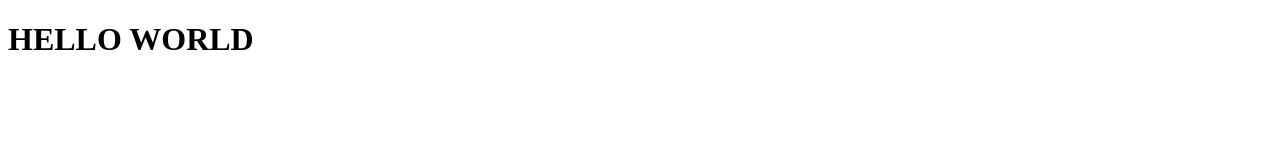
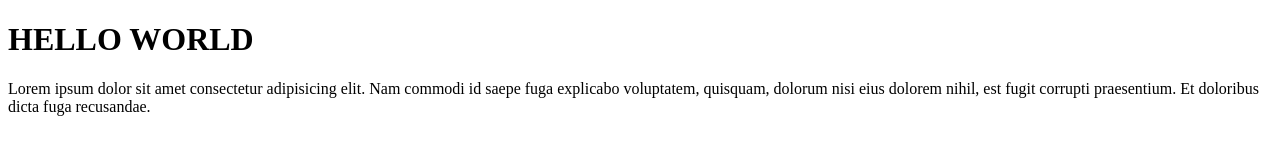
Before and after one commit to axios047/hello-world-project, a plain HTML site: page index.html in a window 1280 px wide. Drawn offline with Linux system fonts and the light colour scheme.

Commit message:
new para

```diff
--- a/index.html
+++ b/index.html
@@ -8,6 +8,7 @@
 </head>
 <body>
     <h1>HELLO WORLD</h1>
+    <p>Lorem ipsum dolor sit amet consectetur adipisicing elit. Nam commodi id saepe fuga explicabo voluptatem, quisquam, dolorum nisi eius dolorem nihil, est fugit corrupti praesentium. Et doloribus dicta fuga recusandae.</p>
 
 </body>
 </html>
```
